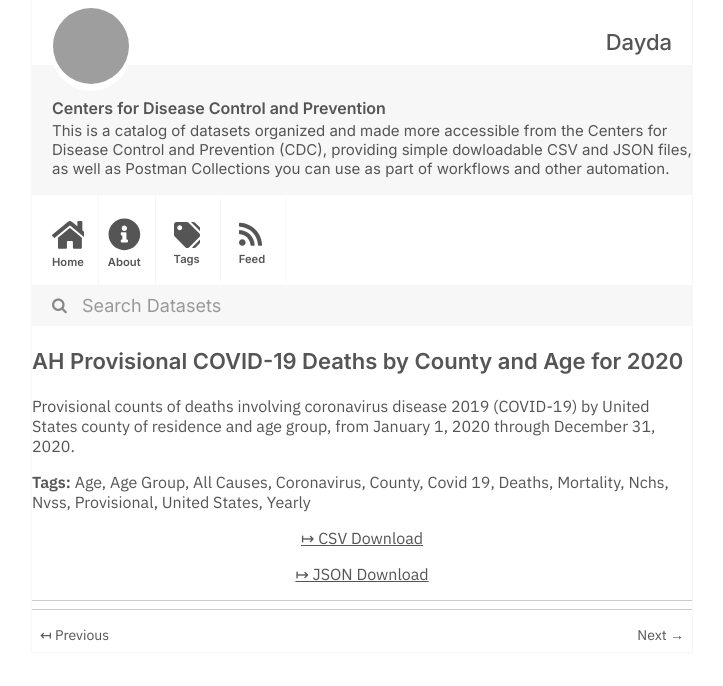
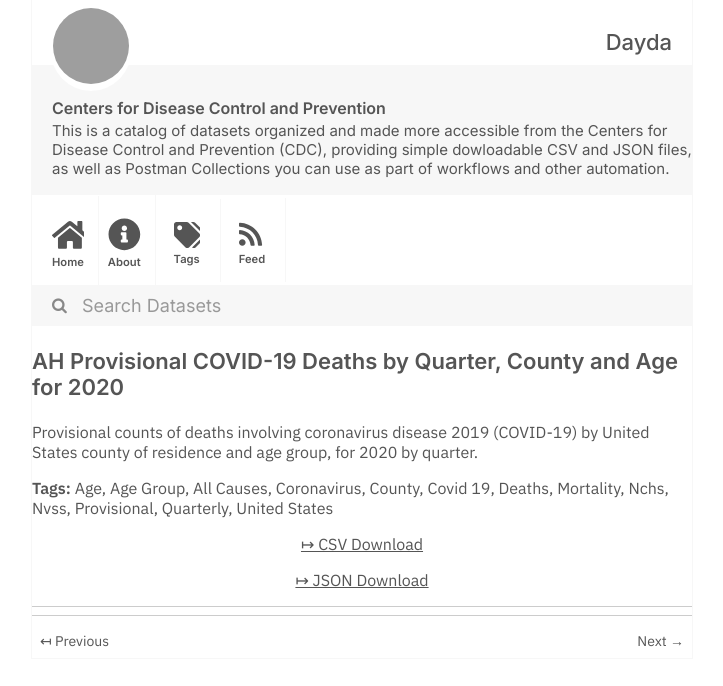
Before and after one commit to dayda-entities/centers-for-disease-control-and-prevention, a Jekyll site: the page built from _posts/2021-04-30-ah-provisional-covid-19-deaths.md, in a window 1280 px wide, cut to the strip 0-686 px from the top of the page. Shown: the whole strip, without its empty margins (278-1001 px from the left). Built offline with Jekyll 4.4.1, drawn with Linux system fonts in a browser that asks for light colours; grey boxes are pictures that could not be loaded.

```diff
--- a/_posts/2021-04-30-ah-provisional-covid-19-deaths.md
+++ b/_posts/2021-04-30-ah-provisional-covid-19-deaths.md
@@ -1,7 +1,7 @@
 ---
-title: AH Provisional COVID-19 Deaths by County and Age for 2020
-created: '2021-04-30T01:04:45.994498'
-modified: '2021-04-30T01:04:45.994506'
+title: 'AH Provisional COVID-19 Deaths by Quarter, County and Age for 2020'
+created: '2021-04-30T01:04:50.032873'
+modified: '2021-04-30T01:04:50.032881'
 state: active
 type: dataset
 tags:
@@ -16,12 +16,12 @@ tags:
   - Nchs
   - Nvss
   - Provisional
+  - Quarterly
   - United States
-  - Yearly
 groups: []
-csv_url: 'https://data.cdc.gov/api/views/xmrr-rw5u/rows.csv?accessType=DOWNLOAD'
-json_url: 'https://data.cdc.gov/api/views/xmrr-rw5u/rows.json?accessType=DOWNLOAD'
+csv_url: 'https://data.cdc.gov/api/views/ypxr-mz8e/rows.csv?accessType=DOWNLOAD'
+json_url: 'https://data.cdc.gov/api/views/ypxr-mz8e/rows.json?accessType=DOWNLOAD'
 layout: post
 
 ---
-Provisional counts of deaths involving coronavirus disease 2019 (COVID-19) by United States county of residence and age group, from January 1, 2020 through December 31, 2020.
+Provisional counts of deaths involving coronavirus disease 2019 (COVID-19) by United States county of residence and age group, for 2020 by quarter.
```
